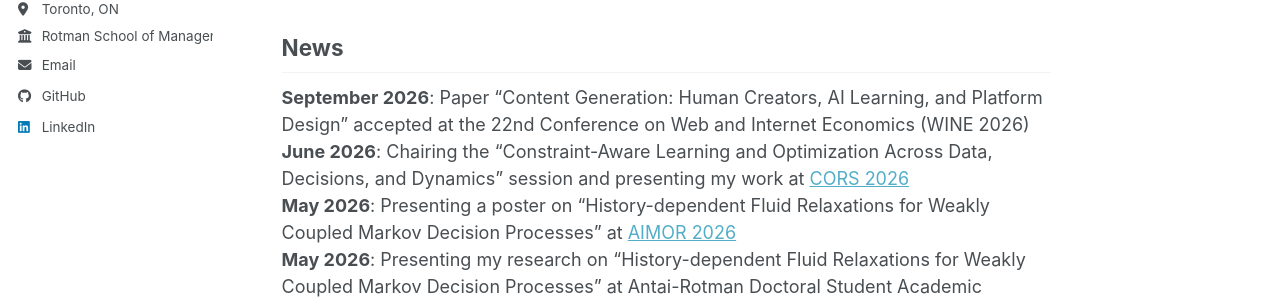
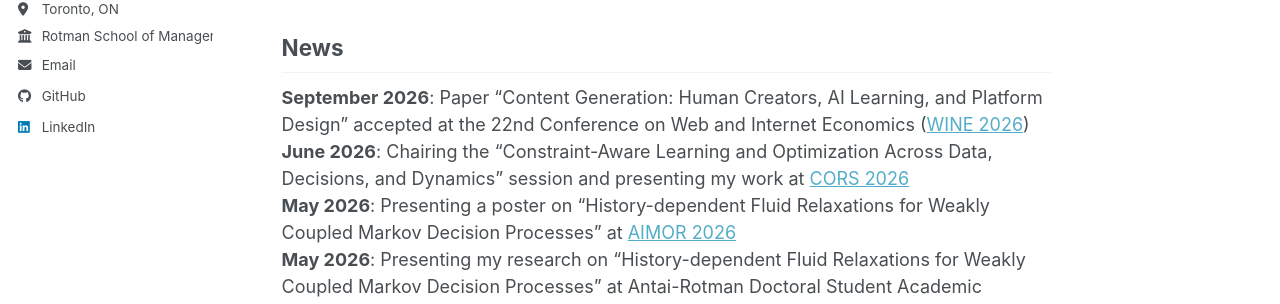
Before and after one commit to parisamsv/parisamsv.github.io, a Jekyll site: the page built from _pages/about.md, in a window 1280 px wide and 1045 px high. Shown: the part 421-725 px from the top of the window. Built offline with Jekyll 4.4.1, drawn with Linux system fonts in a browser that asks for light colours; a script bundle is joined from its source files by our own code; library files that are not in the unit come from our copies; part of the change alters nothing that is shown.

```diff
--- a/_pages/about.md
+++ b/_pages/about.md
@@ -15,7 +15,7 @@ I’m the _Vice President of Communications for the [University of Toronto Opera
 
 
 ## News
-**September 2026**: Paper "Content Generation: Human Creators, AI Learning, and Platform Design" accepted at the 22nd Conference on Web and Internet Economics (WINE 2026) \
+**September 2026**: Paper "Content Generation: Human Creators, AI Learning, and Platform Design" accepted at the 22nd Conference on Web and Internet Economics ([WINE 2026](https://wine2026conf.github.io/)) \
 **June 2026**: Chairing the "Constraint-Aware Learning and Optimization Across Data, Decisions, and Dynamics" session and presenting my work at [CORS 2026](https://site.pheedloop.com/event/cors2026/home) \
 **May 2026**: Presenting a poster on "History-dependent Fluid Relaxations for Weakly Coupled Markov Decision Processes" at [AIMOR 2026](https://haskayne.ucalgary.ca/aimor) \
 **May 2026**: Presenting my research on "History-dependent Fluid Relaxations for Weakly Coupled Markov Decision Processes" at Antai-Rotman Doctoral Student Academic Exchange Program \
```
